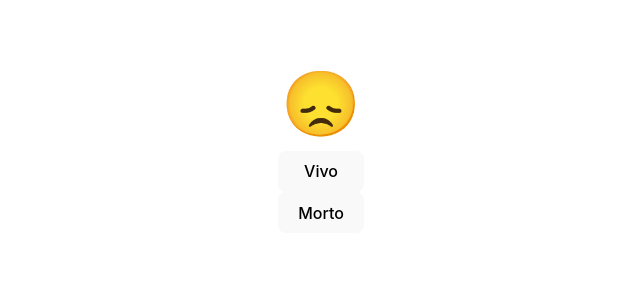
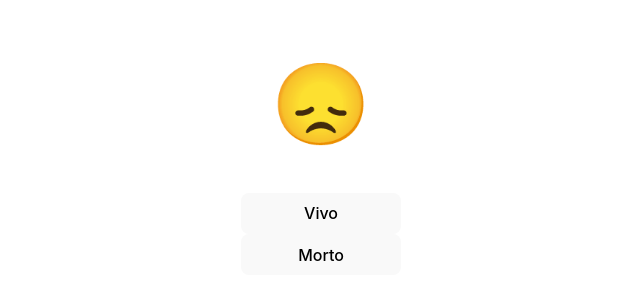
Before and after one commit to ufjf-dcc207/ufjf-dcc207-2024-3-a-atv06-VanessaTrajano, a React (Vite) app: page / in a window 1280 px wide. Shown: the part 256-556 px from the top of the page, without its empty margins (319-959 px from the left). Built offline with nearby package versions, Linux system fonts and the light colour scheme.

Commit message:
Adiciona estado

```diff
--- a/src/Emoji.css
+++ b/src/Emoji.css
@@ -1,6 +1,7 @@
 .emoji {
   .situacao {
-    font-size: 4em;
+    font-size: 5em;
+    margin: 30px;
   }
 
   .acoes {
--- a/src/Emoji.tsx
+++ b/src/Emoji.tsx
@@ -1,3 +1,4 @@
+import { useState } from "react";
 import "./Emoji.css";
 
 const EMOJIS = new Map<string, string>([
@@ -10,16 +11,16 @@ const EMOJIS = new Map<string, string>([
 //EMOJIS.set("happy", "😁")
 
 export default function Emoji() {
-  let situacao = "sad";
+  const [situacao, setSituacao] = useState("sad");
 
   function toHappy() {
     console.log("toHappy");
-    situacao = "happy";
+    setSituacao("happy");
   }
 
   function toDead() {
     console.log("toDead");
-    situacao = "dead";
+    setSituacao("dead");
   }
 
   return (
```
